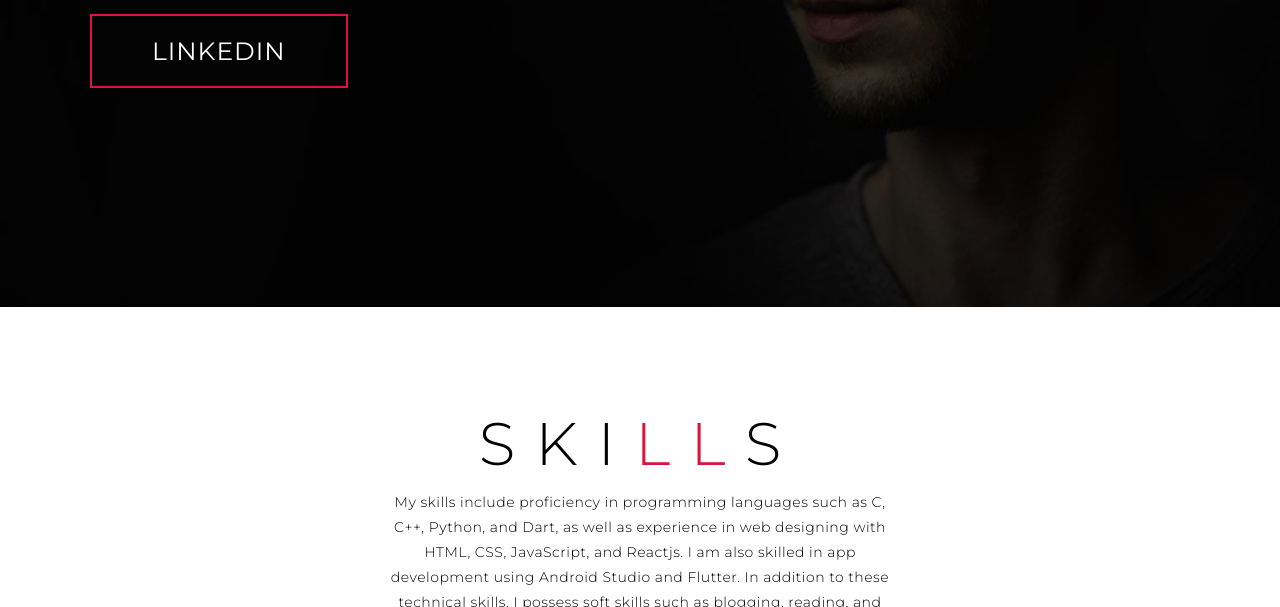
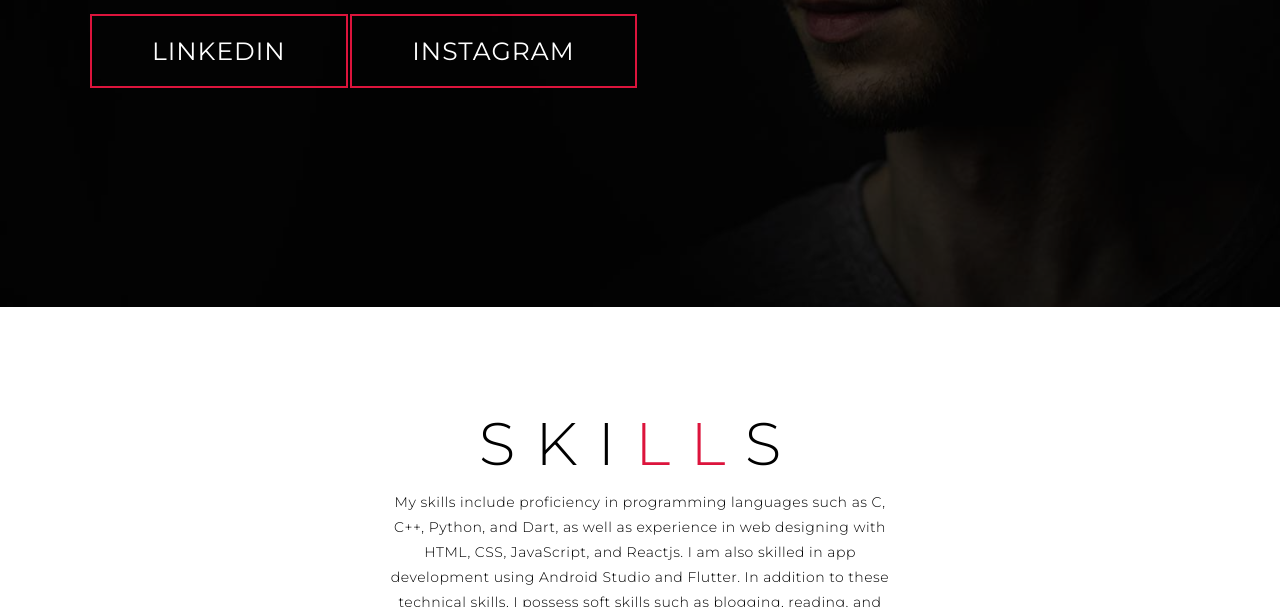
Before and after one commit to intmain10/mega.Github.io, a plain HTML site: page index.html in a window 1280 px wide. Shown: the part 493-1100 px from the top of the page. Drawn offline with Linux system fonts and the light colour scheme; files whose address does not match are found by name.

Commit message:
Update index.html

```diff
--- a/index.html
+++ b/index.html
@@ -18,6 +18,7 @@
                 <h1>This is Sushant <span></span></h1>
                 <h1>Singh <span></span></h1>
                 <a href="https://www.linkedin.com/in/shushant-kumar-singh-57136721b/" type="button" class="cta">Linkedin</a>
+                <a href="https://www.instagram.com/urstrulysushii/"type="button" class="cta">Instagram</a>
 
             </div>
         </div>
```
